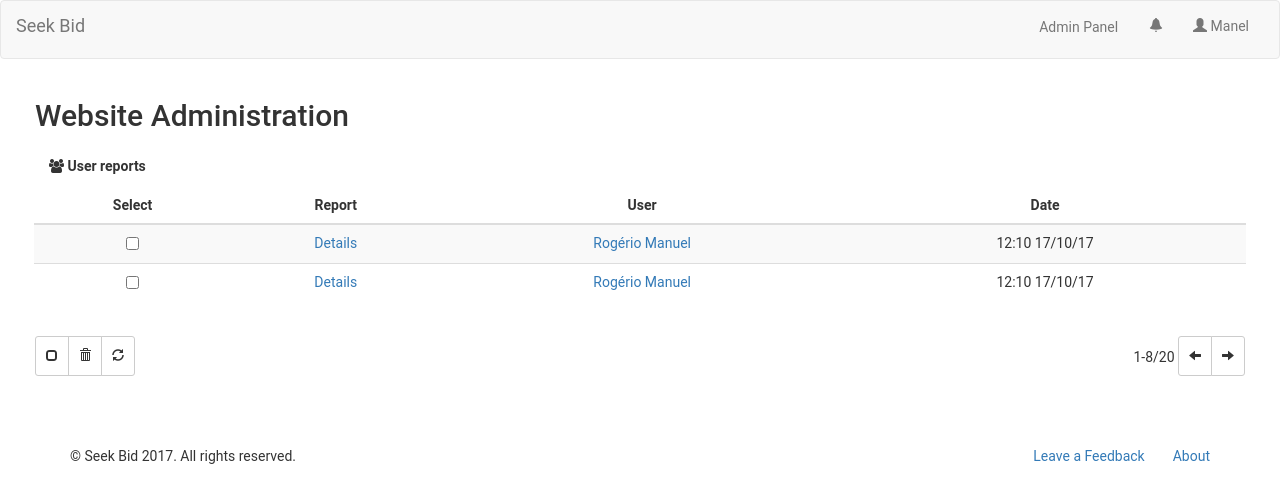
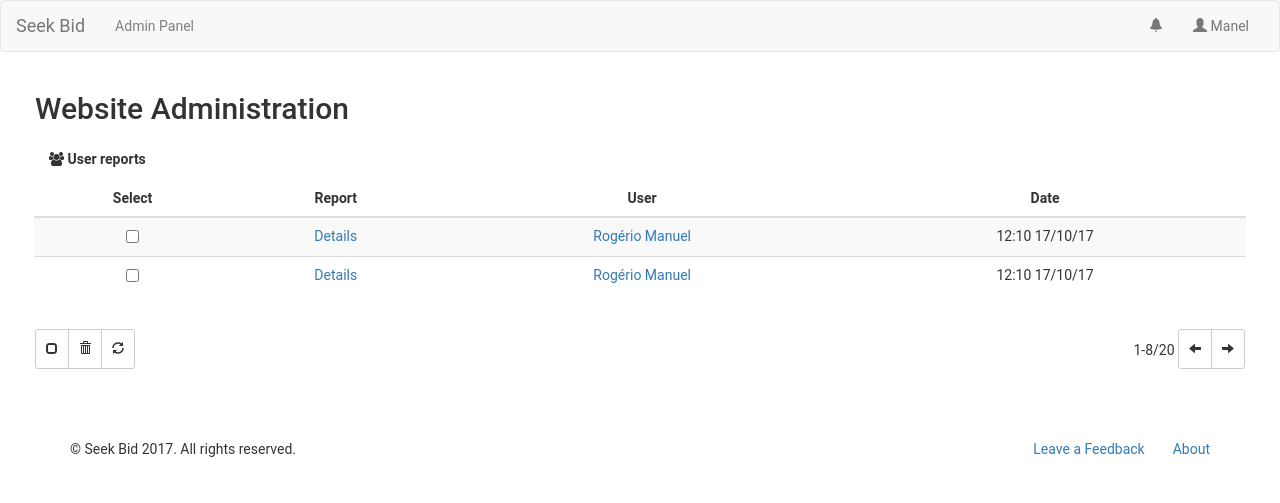
Before and after one commit to renatoabreu11/LBAW, a PHP site: page /admin.html in a window 1280 px wide. Shown: the top 503 px of the page. Run offline with PHP 8.4, Linux system fonts and the light colour scheme; some libraries are stand-ins or nearby versions.

Commit message:
admin panel link without collapse

```diff
--- a/SeekBid/app/admin.html
+++ b/SeekBid/app/admin.html
@@ -48,15 +48,13 @@
         <span class="icon-bar"></span>
       </button>
       <a class="navbar-brand" href="#">Seek Bid</a>
-    </div>
+      <a href="#menu-toggle" id="menu-toggle" class="navlink">Admin Panel</a>
+     </div>
+
 
     <div class="collapse navbar-collapse" id="navbar-collapse-1">
 
       <ul class="nav navbar-nav navbar-right">
-
-        <li>
-          <a href="#menu-toggle" class="btn" id="menu-toggle">Admin Panel</a>
-        </li>
         <li class="dropdown">
           <a href="#" class="dropdown-toggle" data-toggle="dropdown" role="button">
             <i class="glyphicon glyphicon-bell"></i>
--- a/SeekBid/app/styles/main.css
+++ b/SeekBid/app/styles/main.css
@@ -720,6 +720,20 @@ input, input::-webkit-input-placeholder {
 /******************************** admin *******************************/
 /* Toggle Styles */
 
+.navlink {
+  float: left;
+  height: 50px;
+  padding: 15px;
+  font-size: 14px;
+  line-height: 20px;
+}
+
+a.navlink {
+  text-decoration: none;
+  color: grey;
+}
+
+
 .adminOption {
   padding: 1em;
 }
```
